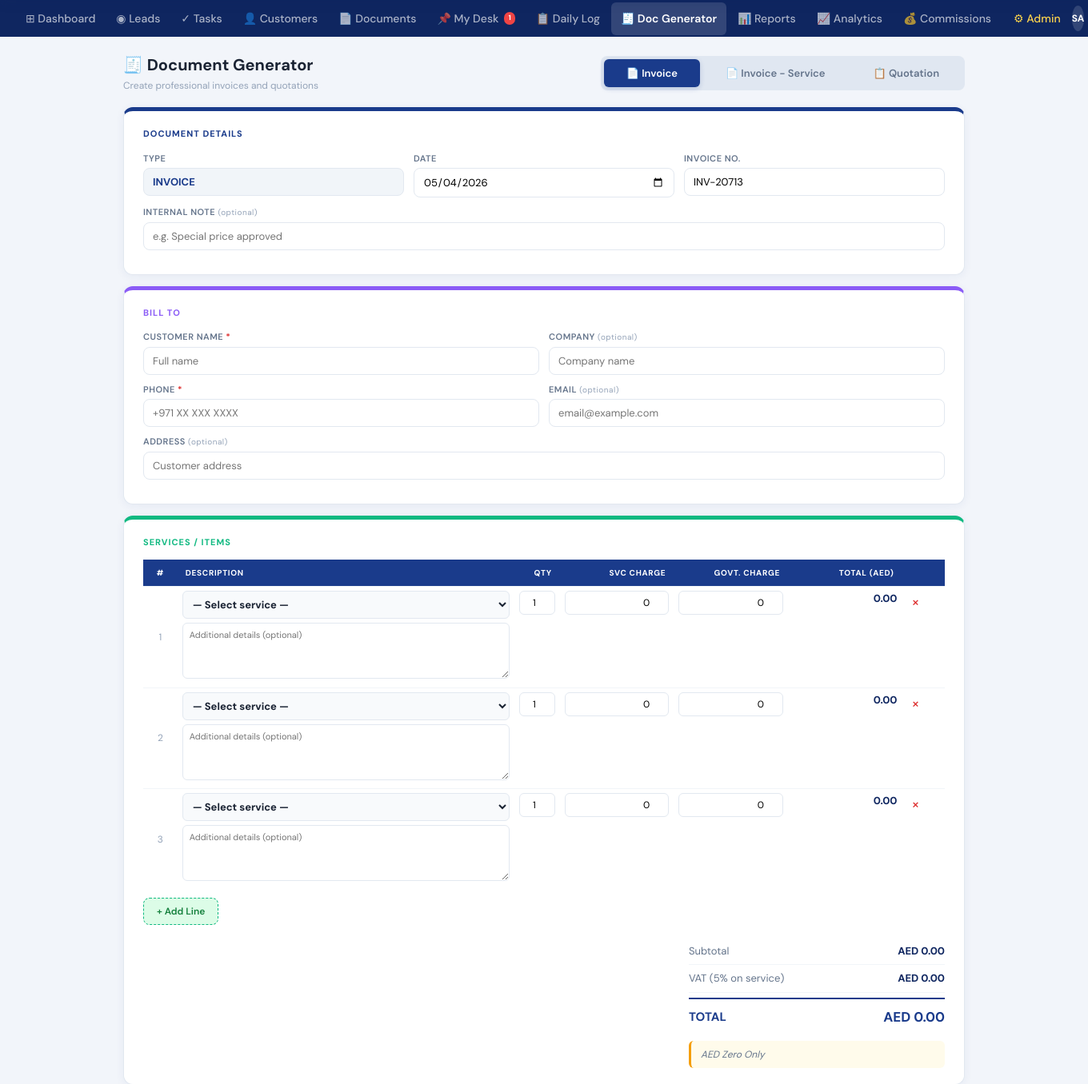
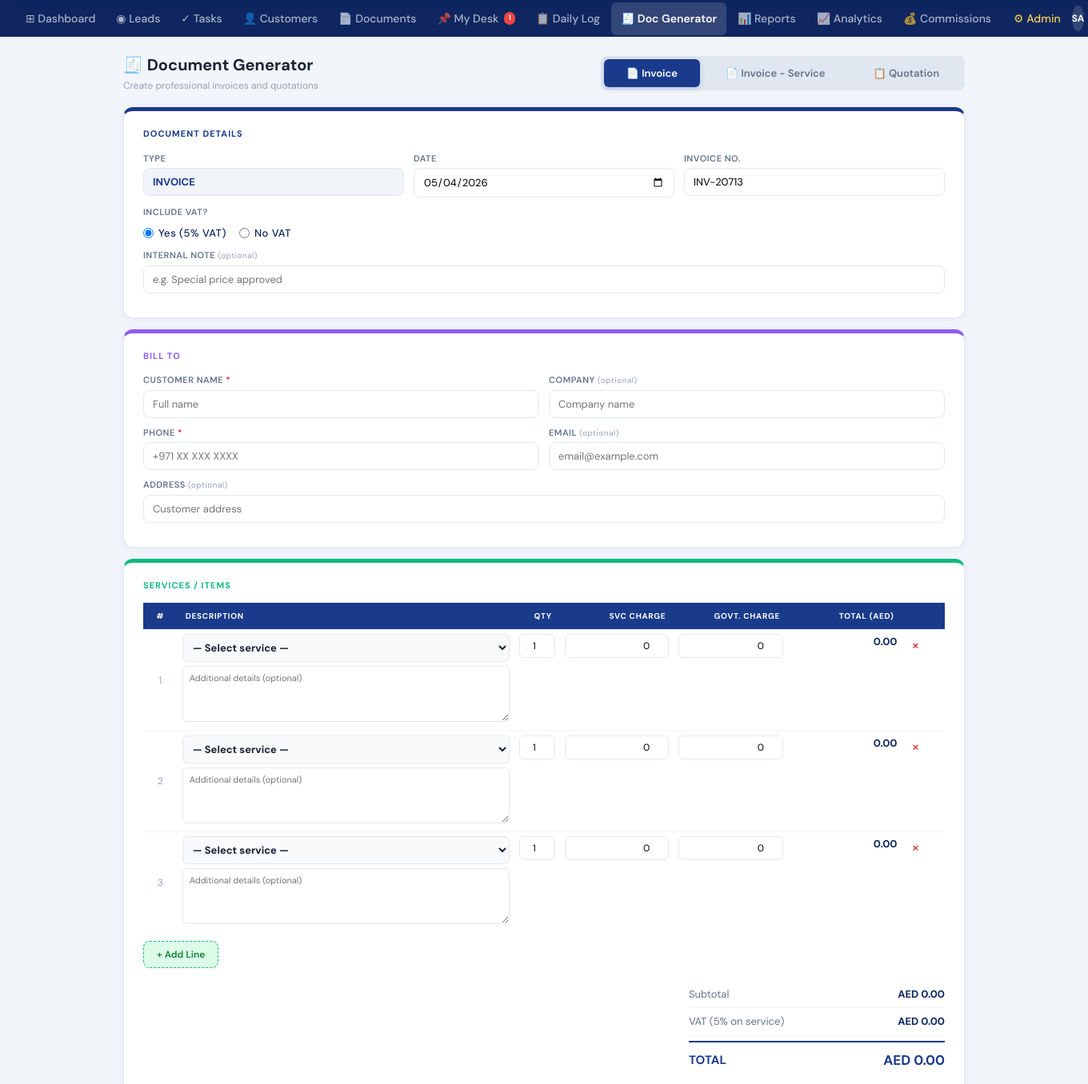
Before and after one commit to astershafeer-prog/tahfeel-crm, a Flask app: page /invoice in a window 1360 px wide. Shown: the part 56-1412 px from the top of the page at 80% size. Run offline with Flask 3, Linux system fonts and the light colour scheme; the visitor is signed in with stand-in values (Sample User, id 1).

Commit message:
Add VAT toggle to Invoice Generator (Invoice and Invoice-Service)
- Add Include VAT toggle (Yes/No) in document details section
- Default: Yes (5% VAT) - maintains current behavior
- When No: Invoice shows no VAT row, total = subtotal
- When Yes: Invoice calculates VAT (amount ÷ 1.05), shows VAT row
- Auto-recalculates on toggle change
- Applied to both Invoice and Invoice-Service templates
- TRN and bank details always shown regardless of VAT toggle

```diff
--- a/templates/invoice_generator.html
+++ b/templates/invoice_generator.html
@@ -116,6 +116,22 @@
           <div class="inv-ff"><label>Date</label><input type="date" id="invDate"></div>
           <div class="inv-ff"><label>Invoice No.</label><input type="text" id="invNo"></div>
         </div>
+        <!-- VAT Toggle -->
+        <div class="inv-row">
+          <div class="inv-ff">
+            <label>Include VAT?</label>
+            <div style="display:flex;gap:16px;align-items:center;margin-top:8px;">
+              <label style="display:flex;align-items:center;gap:6px;cursor:pointer;text-transform:none;font-weight:500;font-size:13px;color:#0F2660;margin:0;">
+                <input type="radio" name="invVatToggle" value="yes" checked style="width:auto;margin:0;cursor:pointer;">
+                <span>Yes (5% VAT)</span>
+              </label>
+              <label style="display:flex;align-items:center;gap:6px;cursor:pointer;text-transform:none;font-weight:500;font-size:13px;color:#0F2660;margin:0;">
+                <input type="radio" name="invVatToggle" value="no" style="width:auto;margin:0;cursor:pointer;">
+                <span>No VAT</span>
+              </label>
+            </div>
+          </div>
+        </div>
         <div class="inv-row"><div class="inv-ff"><label>Internal Note <span class="opt">(optional)</span></label><input type="text" id="invNote" placeholder="e.g. Special price approved"></div></div>
       </div>
       <div class="inv-card purple">
@@ -172,6 +188,22 @@
           <div class="inv-ff"><label>Type</label><input type="text" id="invsType" value="INVOICE" readonly style="background:#F1F5F9;font-weight:700;color:#1A3B8B;"></div>
           <div class="inv-ff"><label>Date</label><input type="date" id="invsDate"></div>
           <div class="inv-ff"><label>Invoice No.</label><input type="text" id="invsNo"></div>
+        </div>
+        <!-- VAT Toggle -->
+        <div class="inv-row">
+          <div class="inv-ff">
+            <label>Include VAT?</label>
+            <div style="display:flex;gap:16px;align-items:center;margin-top:8px;">
+              <label style="display:flex;align-items:center;gap:6px;cursor:pointer;text-transform:none;font-weight:500;font-size:13px;color:#0F2660;margin:0;">
+                <input type="radio" name="invsVatToggle" value="yes" checked style="width:auto;margin:0;cursor:pointer;">
+                <span>Yes (5% VAT)</span>
+              </label>
+              <label style="display:flex;align-items:center;gap:6px;cursor:pointer;text-transform:none;font-weight:500;font-size:13px;color:#0F2660;margin:0;">
+                <input type="radio" name="invsVatToggle" value="no" style="width:auto;margin:0;cursor:pointer;">
+                <span>No VAT</span>
+              </label>
+            </div>
+          </div>
         </div>
         <div class="inv-row"><div class="inv-ff"><label>Internal Note <span class="opt">(optional)</span></label><input type="text" id="invsNote" placeholder="e.g. Special price approved"></div></div>
       </div>
@@ -351,6 +383,14 @@ document.addEventListener('DOMContentLoaded', function() {
   addItem('qtDocList','Document name...','Emirates ID copy (for renewal)');
   addItem('qtNoteList','Note...','Payment terms: 50% advance, remaining while processing.');
   addItem('qtNoteList','Note...','Service delivery timeline will be confirmed upon receipt of all required documents.');
+
+  // Add event listeners to VAT toggle buttons
+  document.querySelectorAll('input[name="invVatToggle"]').forEach(function(radio) {
+    radio.addEventListener('change', function() { calcAll('inv'); });
+  });
+  document.querySelectorAll('input[name="invsVatToggle"]').forEach(function(radio) {
+    radio.addEventListener('change', function() { calcAll('invs'); });
+  });
 });
 
 function genNos() {
@@ -444,19 +484,36 @@ function renum(prefix) {
 }
 
 function calcAll(prefix) {
+  // Check if VAT is enabled
+  var vatEnabled = true;
+  var vatToggle = document.querySelector('input[name="'+prefix+'VatToggle"]:checked');
+  if (vatToggle) {
+    vatEnabled = (vatToggle.value === 'yes');
+  }
+
   var grand=0, totalVat=0;
   document.getElementById(prefix+'ItemsBody').querySelectorAll('tr').forEach(function(r) {
     var q=parseFloat(r.querySelector('.qi').value)||0;
     var s=parseFloat(r.querySelector('.si').value)||0;
     var g = prefix === 'invs' ? 0 : (parseFloat(r.querySelector('.gi').value)||0);
     var rowTotal=q*(s+g);
-    var rowVat=q*(s-s/1.05);
+    var rowVat = vatEnabled ? q*(s-s/1.05) : 0;
     r.querySelector('.rt').textContent=rowTotal.toFixed(2);
     grand+=rowTotal; totalVat+=rowVat;
   });
-  var sub=grand-totalVat;
+
+  var sub = vatEnabled ? (grand-totalVat) : grand;
   document.getElementById(prefix+'Subtotal').textContent='AED '+sub.toFixed(2);
-  document.getElementById(prefix+'Vat').textContent='AED '+totalVat.toFixed(2);
+
+  // Show/hide VAT row
+  var vatRow = document.getElementById(prefix+'Vat').closest('.inv-tot-row');
+  if (vatEnabled) {
+    vatRow.style.display = 'flex';
+    document.getElementById(prefix+'Vat').textContent='AED '+totalVat.toFixed(2);
+  } else {
+    vatRow.style.display = 'none';
+  }
+
   document.getElementById(prefix+'Total').textContent='AED '+grand.toFixed(2);
   document.getElementById(prefix+'Words').textContent='AED '+n2w(grand)+' Only';
 }
@@ -475,6 +532,13 @@ function fmtDate(s){if(!s)return '';var d=new Date(s+'T00:00:00');return d.toLoc
 
 // ── Get row data ─────────────────────────────────────────────
 function getRows(prefix) {
+  // Check if VAT is enabled
+  var vatEnabled = true;
+  var vatToggle = document.querySelector('input[name="'+prefix+'VatToggle"]:checked');
+  if (vatToggle) {
+    vatEnabled = (vatToggle.value === 'yes');
+  }
+
   var items=[],grand=0,totalVat=0;
   document.getElementById(prefix+'ItemsBody').querySelectorAll('tr').forEach(function(r){
     var pi=r.querySelector('.pi'); var primary=pi?pi.value.trim():'';
@@ -483,11 +547,12 @@ function getRows(prefix) {
     var s=parseFloat(r.querySelector('.si').value)||0;
     var gInput = r.querySelector('.gi');
     var g = gInput ? (parseFloat(gInput.value)||0) : 0;
-    var t=q*(s+g); var rowVat=q*(s-s/1.05);
+    var t=q*(s+g);
+    var rowVat = vatEnabled ? q*(s-s/1.05) : 0;
     grand+=t; totalVat+=rowVat;
     if(primary||desc||s>0||g>0) items.push({primary:primary,desc:desc,q:q,s:s,g:g,t:t});
   });
-  return {items:items,grand:grand,vat:totalVat,sub:grand-totalVat};
+  return {items:items,grand:grand,vat:totalVat,sub:(vatEnabled ? grand-totalVat : grand),vatEnabled:vatEnabled};
 }
 
 // ── Common HTML helpers ───────────────────────────────────────
@@ -551,10 +616,14 @@ function totalsHtml(d, remarks) {
     remarks.forEach(function(r){remHtml+='<li>'+r+'</li>';});
     remHtml+='</ul></div>';
   }
+
+  // Conditionally show VAT row based on vatEnabled flag
+  var vatRowHtml = d.vatEnabled ? '<div class="pv-tr"><span>VAT (5% on service)</span><span>AED '+d.vat.toFixed(2)+'</span></div>' : '';
+
   return '<div style="display:flex;justify-content:flex-end;padding:0 30px;">'+
     '<div class="pv-tots">'+
     '<div class="pv-tr"><span>Subtotal</span><span>AED '+d.sub.toFixed(2)+'</span></div>'+
-    '<div class="pv-tr"><span>VAT (5% on service)</span><span>AED '+d.vat.toFixed(2)+'</span></div>'+
+    vatRowHtml+
     '<div class="pv-tr grand"><span>TOTAL</span><span>AED '+d.grand.toFixed(2)+'</span></div>'+
     '</div></div>'+
     '<div class="pv-words"><p><strong>Amount in Words:</strong> AED '+n2w(d.grand)+' Only</p></div>'+
```
